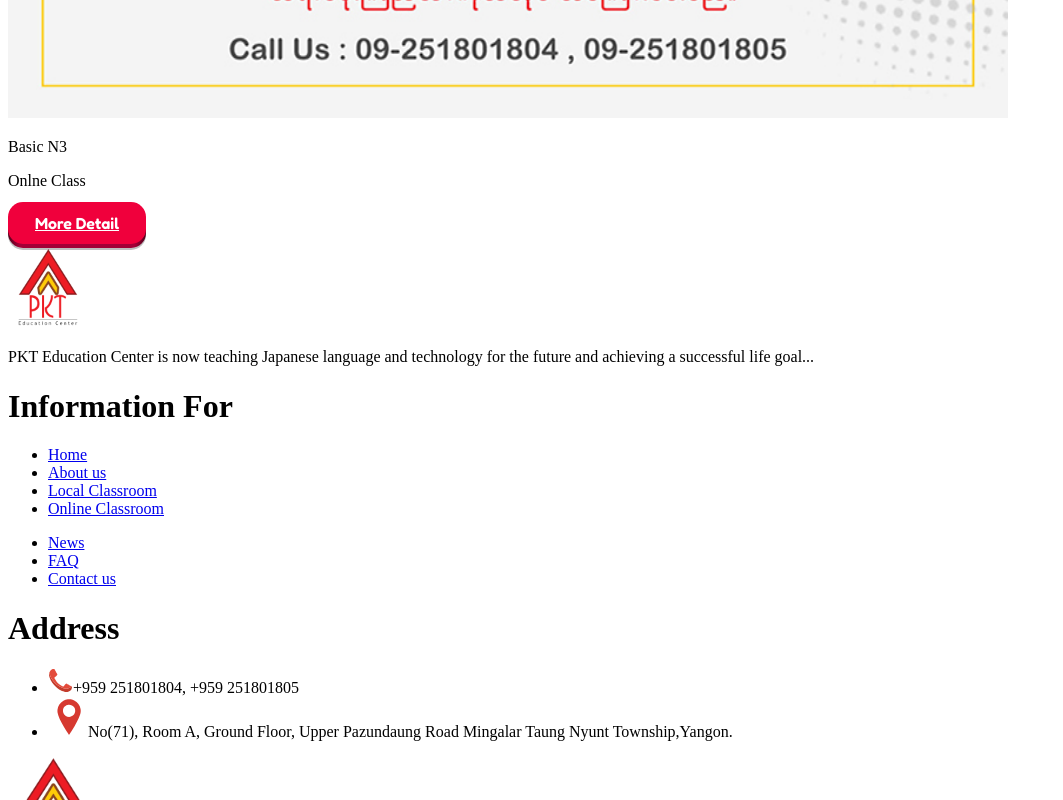
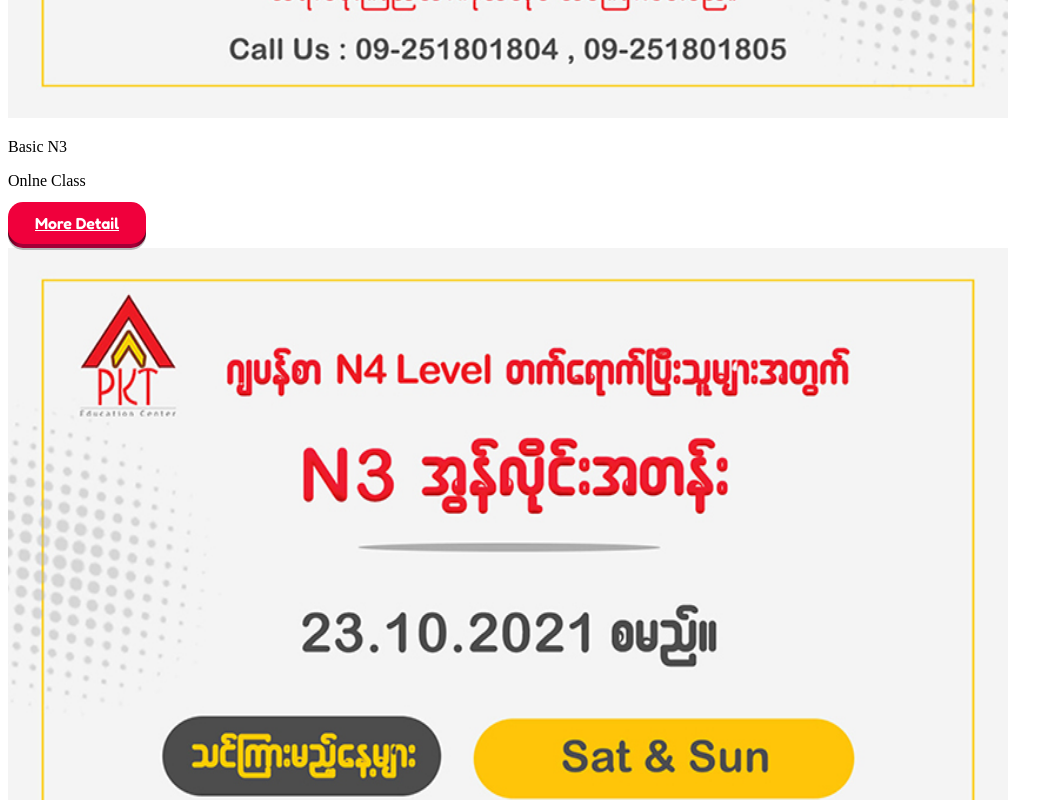
Before and after one commit to YoonMe44/pkt-v3-frontend, a Next.js app: page /courses in a window 1280 px wide. Shown: the part 1520-2320 px from the top of the page, without its empty margins (0-1063 px from the left). Built offline with nearby package versions, Linux system fonts and the light colour scheme.

Commit message:
course with red btn

```diff
--- a/src/Layouts/MainLayout.tsx
+++ b/src/Layouts/MainLayout.tsx
@@ -13,7 +13,7 @@ const MainLayout = ({ children }: PropsWithChildren) => {
     return (
         <div className={`${fredoka.variable} font-sans`}>
             <Header />
-            <main className={`max-w-screen-xl flex flex-wrap justify-between mx-auto px-4 py-20 ${fredoka.variable} font-sans`}>{children}</main>
+            <main className={`max-w-screen-xl justify-between mx-auto px-4 py-20 ${fredoka.variable} font-sans`}>{children}</main>
             <Footer/>
         </div>
     )
--- a/src/components/CourseCard.tsx
+++ b/src/components/CourseCard.tsx
@@ -11,9 +11,11 @@ const CourseCard = () => {
             src="/statics/images/n3.jpg"
             alt=""
           />
-          <p className="text-center text-red-main mt-[10px]">Basic N3</p>
+          <p className="text-center text-red-main mt-[8px] font-sans font-medium text-[20px]">
+            Basic N3
+          </p>
           <p className="text-center m-[10px]">Onlne Class</p>
-            <RedButton title="More Detail"/>
+          <RedButton title="More Detail" />
         </div>
       </div>
     );
--- a/src/components/CourseMain.tsx
+++ b/src/components/CourseMain.tsx
@@ -2,7 +2,18 @@ import CourseCard from "./CourseCard";
 const CourseMain = () => {
     return (
       <div>
-        <CourseCard/>
+        <div className="bg-custom-white-17 w-full grid grid-cols-3 gap-3">
+          <CourseCard />
+          <CourseCard />
+          <CourseCard />
+          <CourseCard />
+          <CourseCard />
+          <CourseCard />
+          <CourseCard />
+          <CourseCard />
+          <CourseCard />
+          <CourseCard />
+        </div>
       </div>
     );
 
--- a/src/pages/index.tsx
+++ b/src/pages/index.tsx
@@ -11,6 +11,7 @@ import Instructor from '@/components/Instructor'
 import CourseOutline from '@/components/CourseOutline'
 import OurCapacity from '@/components/OurCapacity'
 import News from '@/components/News'
+
 export default function Home() {
   return (
     <div>
@@ -93,7 +94,7 @@ export default function Home() {
       </div>
 
       {/* Trainers */}
-      <div>{/* <Instructor /> */}</div>
+      <div><Instructor /></div>
 
       {/* Managing Director */}
 
```
